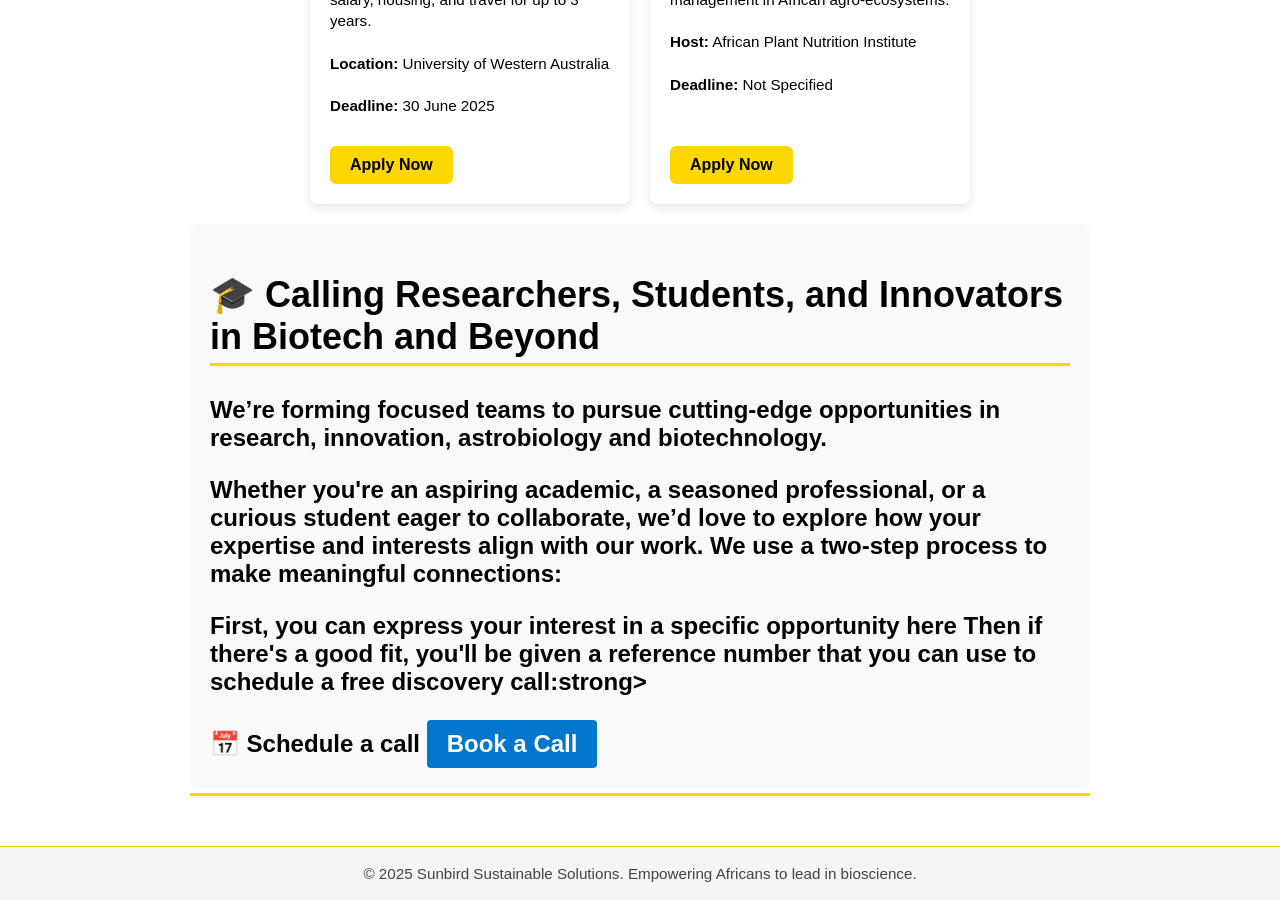
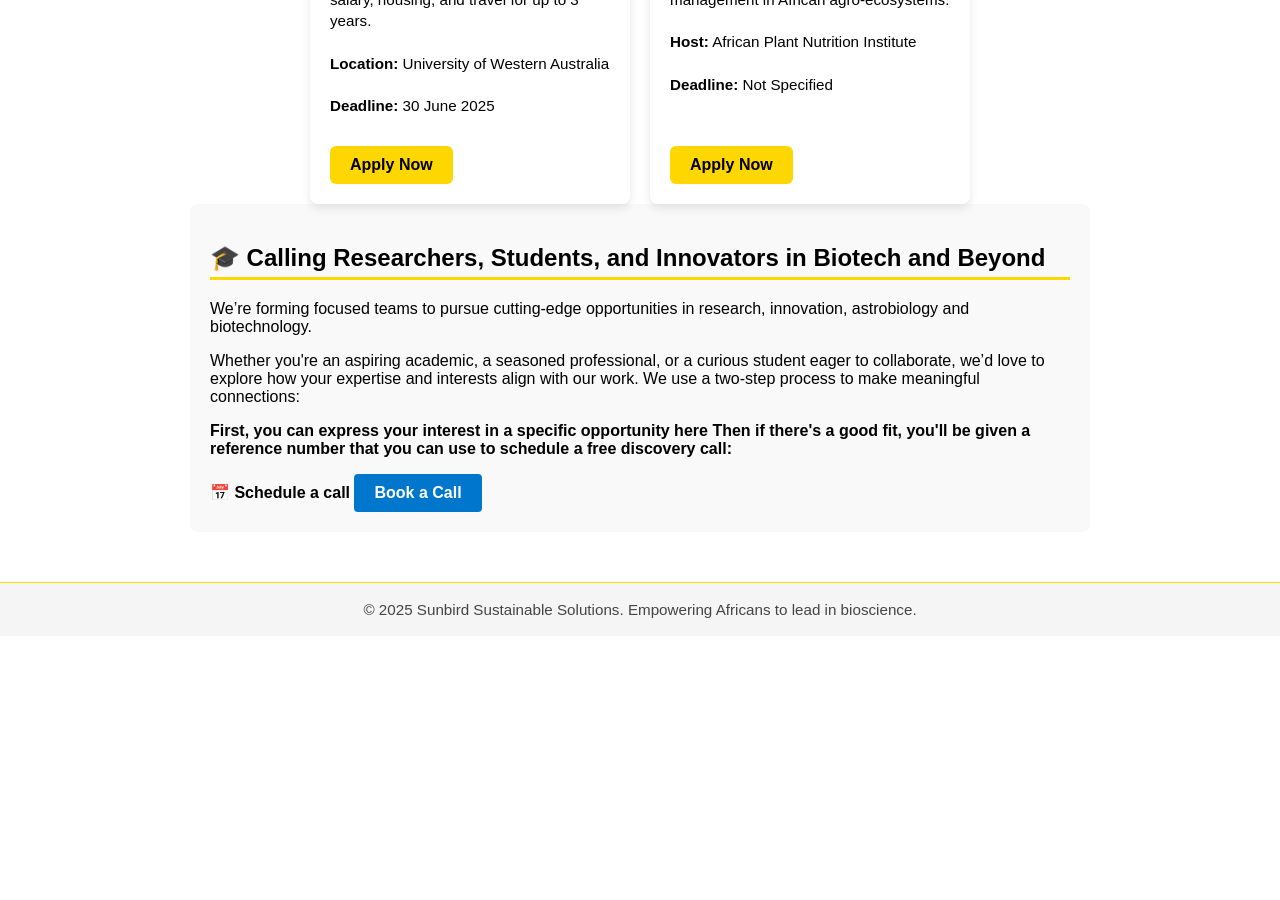
Before and after one commit to mmutondo/mmutondo.github.io, a Jekyll site: the page opencalls.html, which Jekyll copies as it is, in a window 1280 px wide and 900 px high, scrolled down 858 px. Built offline with Jekyll 4.4.1, drawn with Linux system fonts in a browser that asks for light colours; after the commit the page ends 1494 px from its top, so only the background shows below that.

Commit message:
Update opencalls.html

```diff
--- a/opencalls.html
+++ b/opencalls.html
@@ -240,7 +240,7 @@
     </section>
 
     <section>
-      <h2>
+
         <section style="font-family: Arial, sans-serif; padding: 20px; background-color: #f9f9f9; border-radius: 8px;">
   <h2>🎓 Calling Researchers, Students, and Innovators in Biotech and Beyond</h2>
   <p>We’re forming focused teams to pursue cutting-edge opportunities in research, innovation, astrobiology and biotechnology.</p>
@@ -251,7 +251,7 @@
 
     <p>
        <strong>First, you can express your interest in a specific opportunity here</strong>
-       <strong>Then if there's a good fit, you'll be given a reference number that you can use to schedule a free discovery call:</strong>strong>
+       <strong>Then if there's a good fit, you'll be given a reference number that you can use to schedule a free discovery call:</strong>
     </p>
 
 
```
